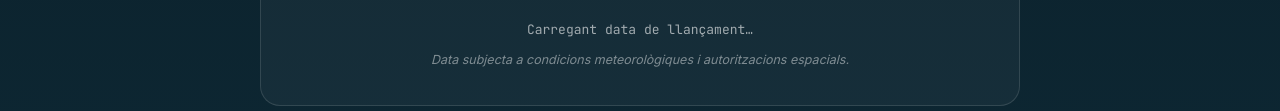
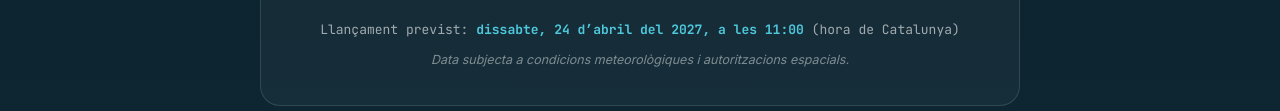
Before and after one commit to associacioadecte/paginaweblanderer, a plain HTML site: page index.html in a window 1280 px wide. Shown: the part 1226-1337 px from the top of the page. Drawn offline with Linux system fonts and the light colour scheme; a web font is replaced by a local one.

Commit message:
Update LAUNCH_DATE format in index.html

```diff
--- a/index.html
+++ b/index.html
@@ -633,7 +633,7 @@
   //   const LAUNCH_DATE = new Date('2026-11-14T10:00:00+01:00');
   // Format: 'AAAA-MM-DDTHH:MM:SS+01:00' (o +02:00 en horari d'estiu), hora de Catalunya.
   // El compte enrere s'activarà automàticament, sense cap altre canvi.
-  const LAUNCH_DATE = 2027-04-24T11:00:00+01:00;
+  const LAUNCH_DATE = new Date('2027-04-24T11:00:00+02:00');
 
   const elDays = document.getElementById('cd-days');
   const elHours = document.getElementById('cd-hours');
```
